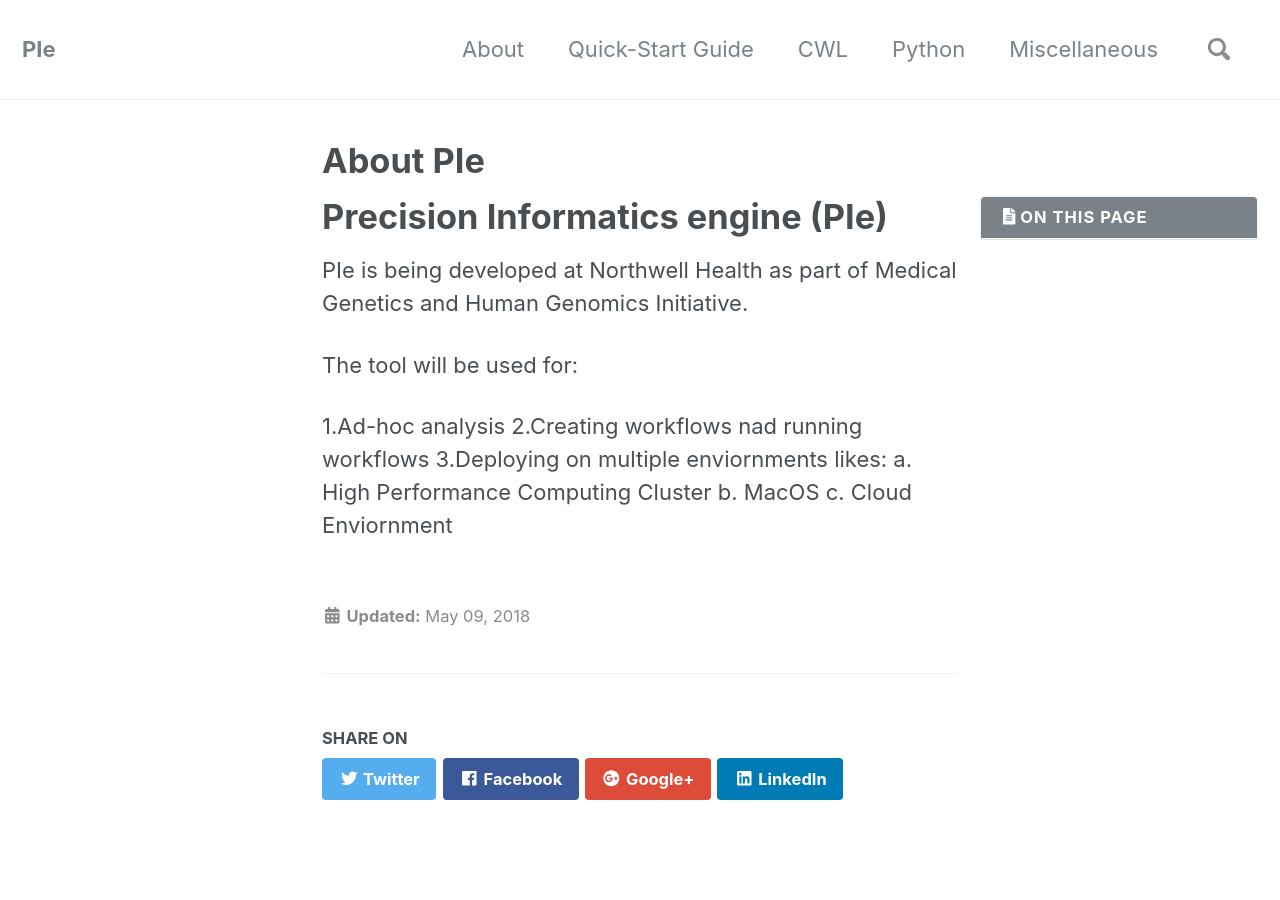
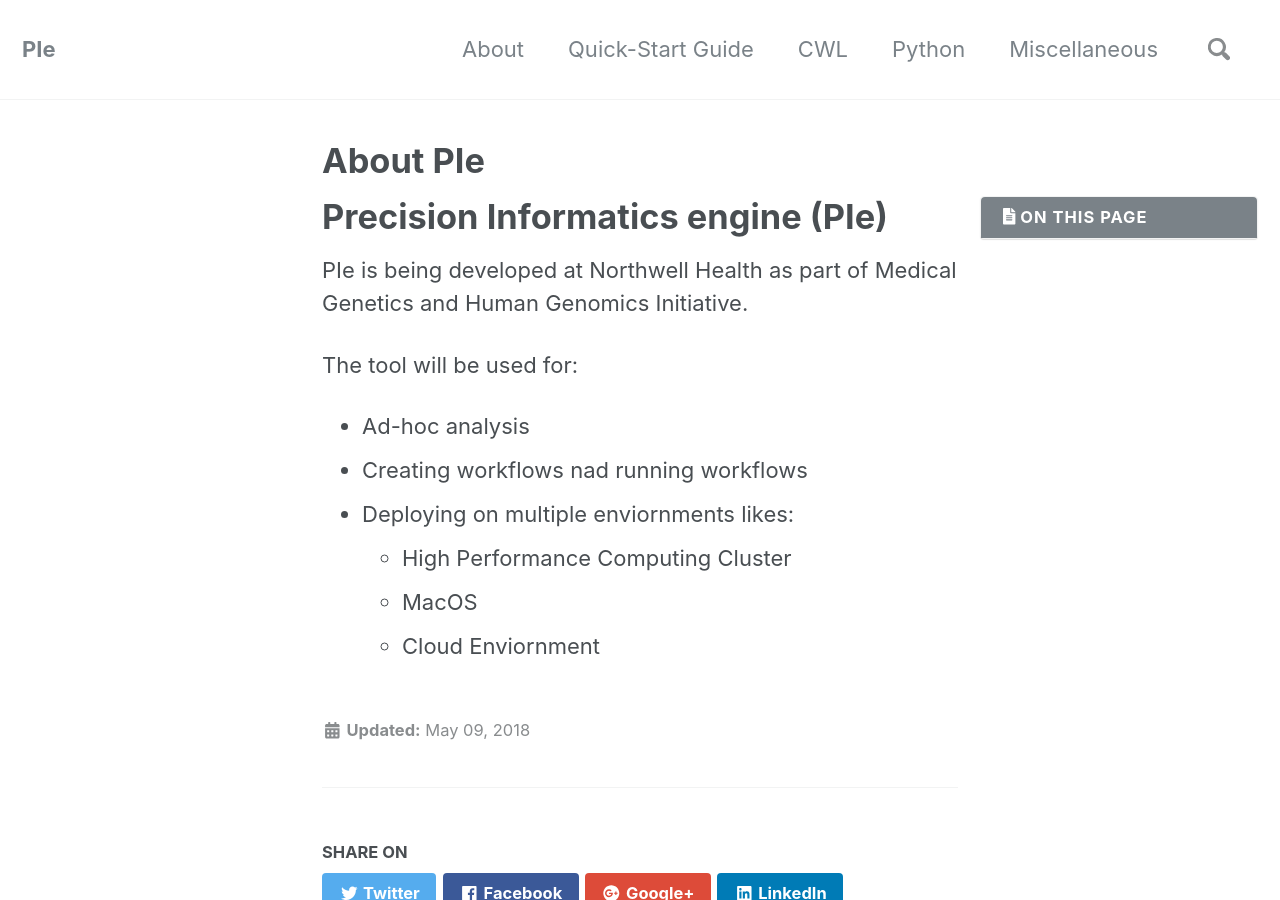
Before and after one commit to rhshah/PIe, a Jekyll site: the page built from docs/_about/index.md, in a window 1280 px wide and 900 px high. Built offline with Jekyll 4.4.1, drawn with Linux system fonts in a browser that asks for light colours; nearby versions of some CDN libraries.

Commit message:
Reformatting

```diff
--- a/docs/_about/index.md
+++ b/docs/_about/index.md
@@ -13,9 +13,9 @@ PIe is being developed at Northwell Health as part of Medical Genetics and Human
 
 The tool will be used for:
 
-1.Ad-hoc analysis
-2.Creating workflows nad running workflows
-3.Deploying on multiple enviornments likes:
-  a. High Performance Computing Cluster
-  b. MacOS
-  c. Cloud Enviornment
+- Ad-hoc analysis
+- Creating workflows nad running workflows
+- Deploying on multiple enviornments likes:
+  - High Performance Computing Cluster
+  - MacOS
+  - Cloud Enviornment
```
